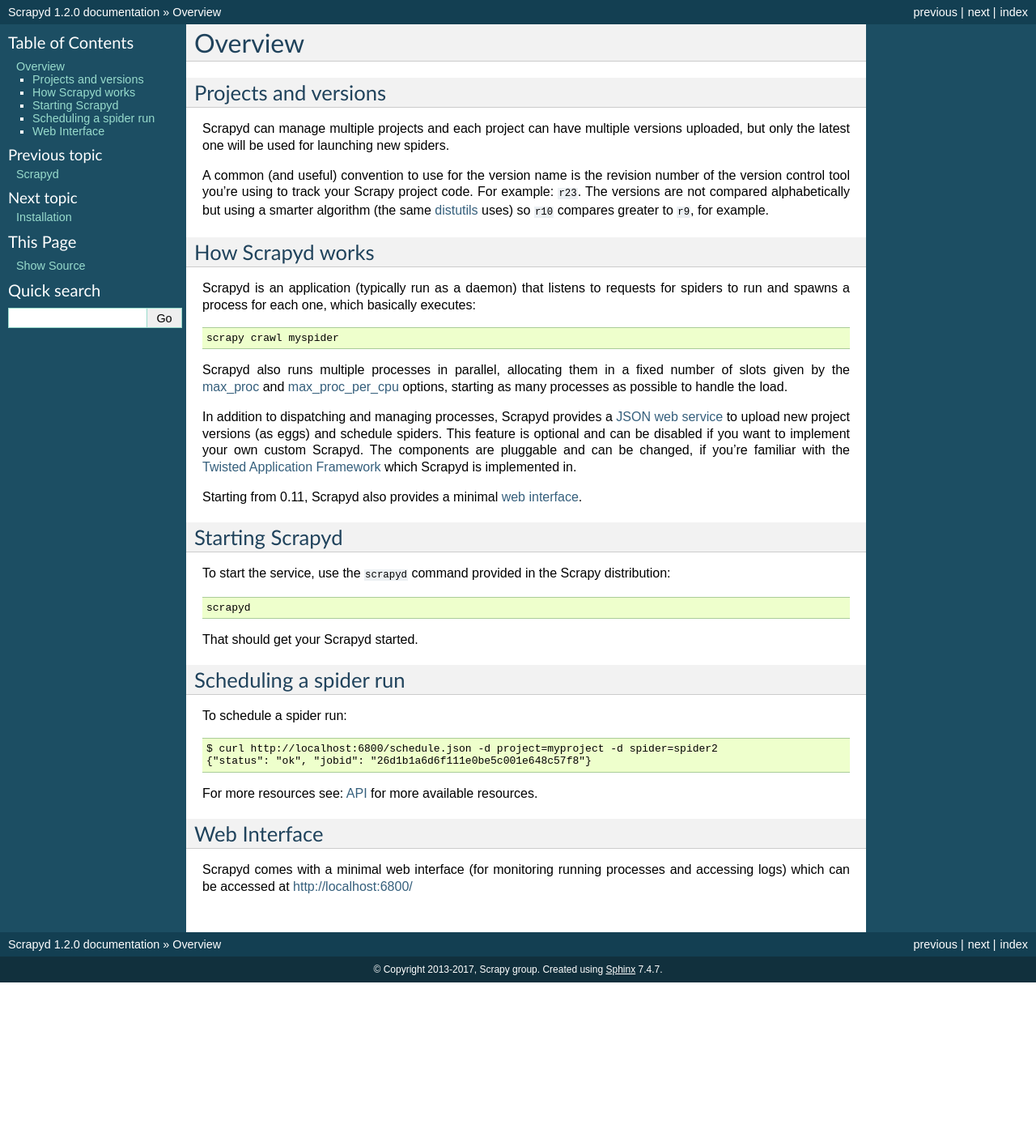
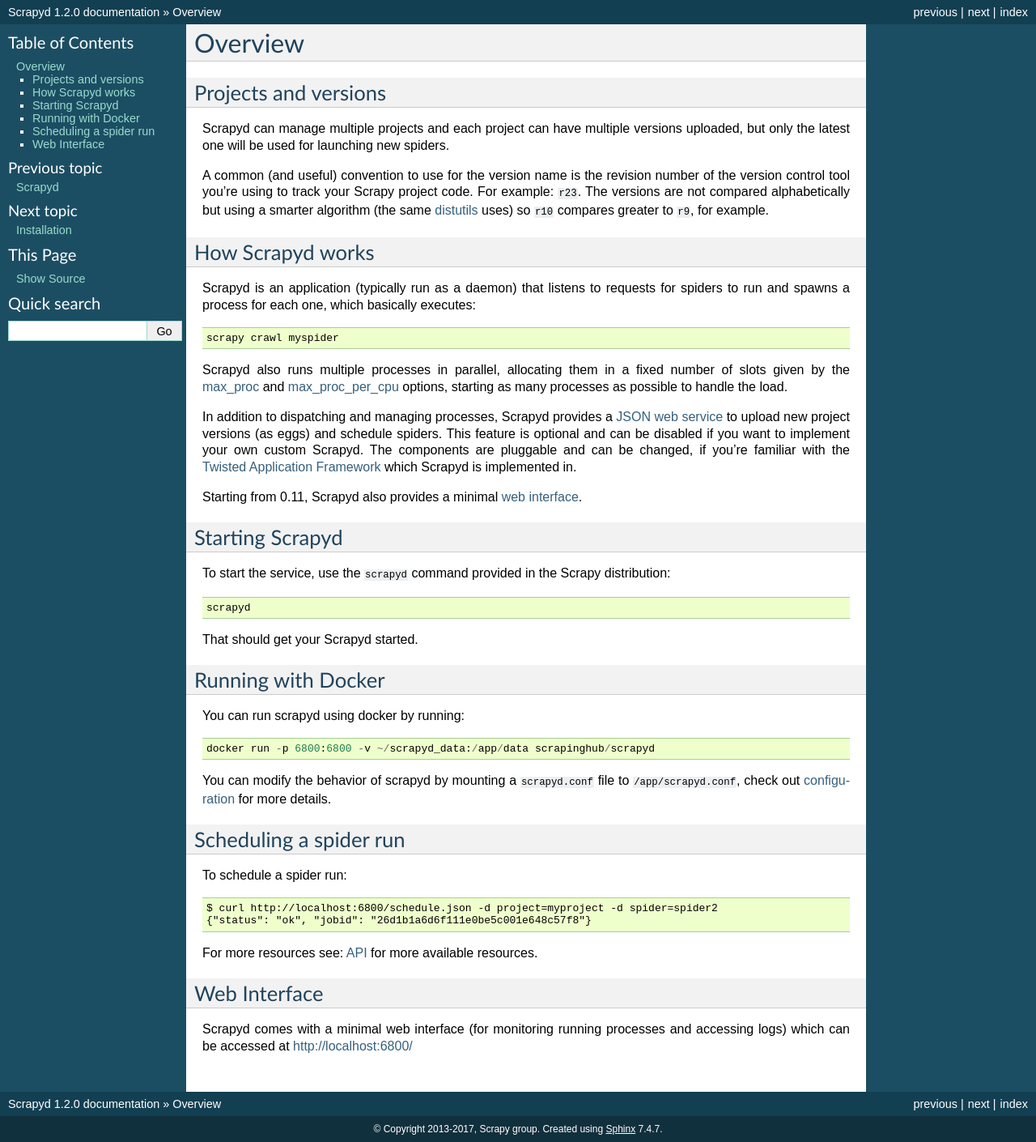
Before and after one commit to scrapy/scrapyd, a Sphinx documentation site: the page built from docs/overview.rst, in a window 1280 px wide. Shown: the whole page at 81% size. Built offline with Sphinx 7.4.7, drawn with Linux system fonts in a browser that asks for light colours; before the commit the page ends 1213 px from its top, so only the background shows below that.

Commit message:
Add docker image

```diff
--- a/docs/overview.rst
+++ b/docs/overview.rst
@@ -48,6 +48,18 @@
 
 That should get your Scrapyd started.
 
+Running with Docker
+===================
+
+You can run scrapyd using docker by running::
+
+    docker run -p 6800:6800 -v ~/scrapyd_data:/app/data scrapinghub/scrapyd
+
+You can modify the behavior of scrapyd by mounting a ``scrapyd.conf`` file to
+``/app/scrapyd.conf``, check out :ref:`configuration <config>` for more
+details.
+
+
 Scheduling a spider run
 =======================
 
```
Also changed, not shown: 2 other files.
